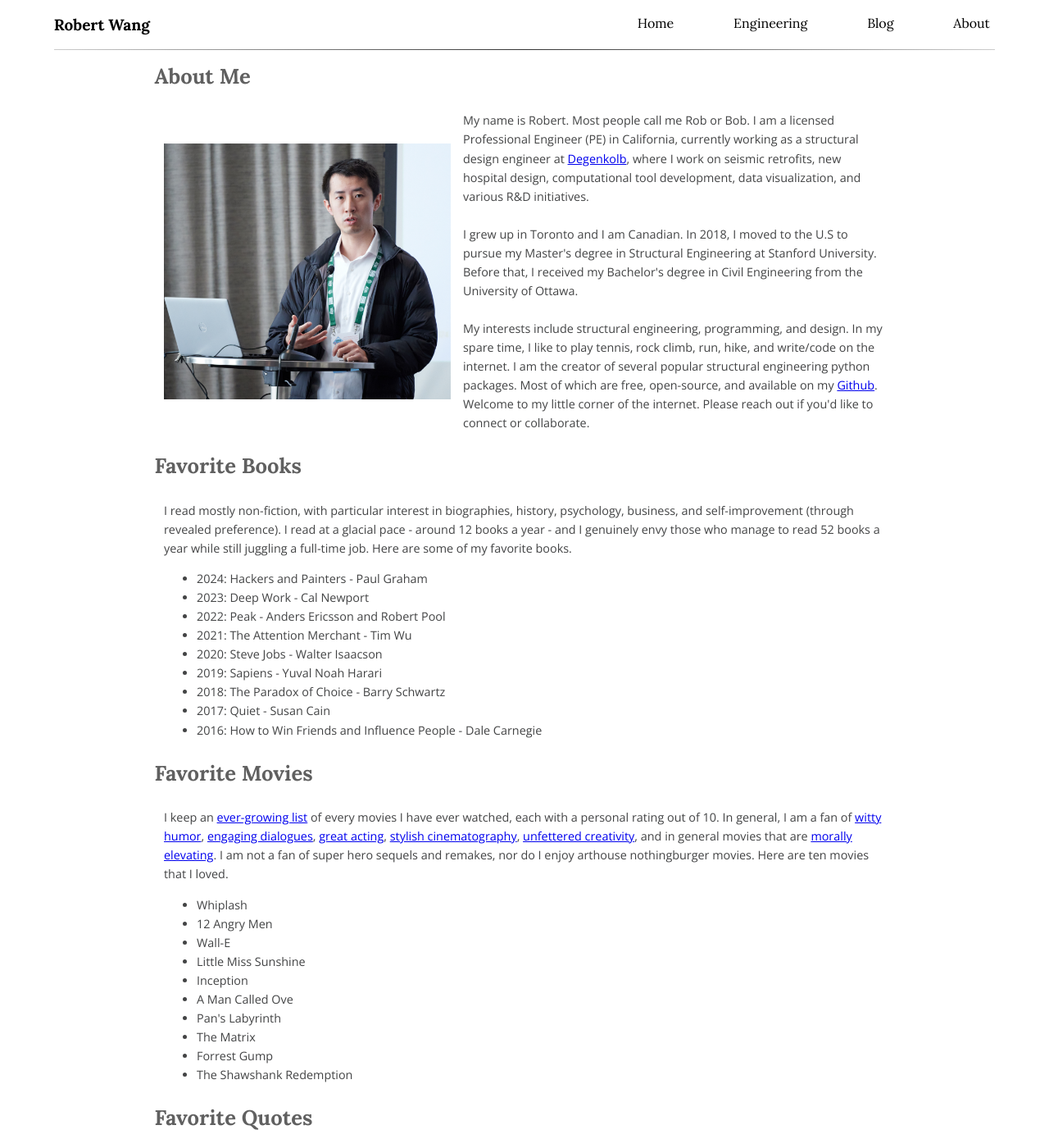
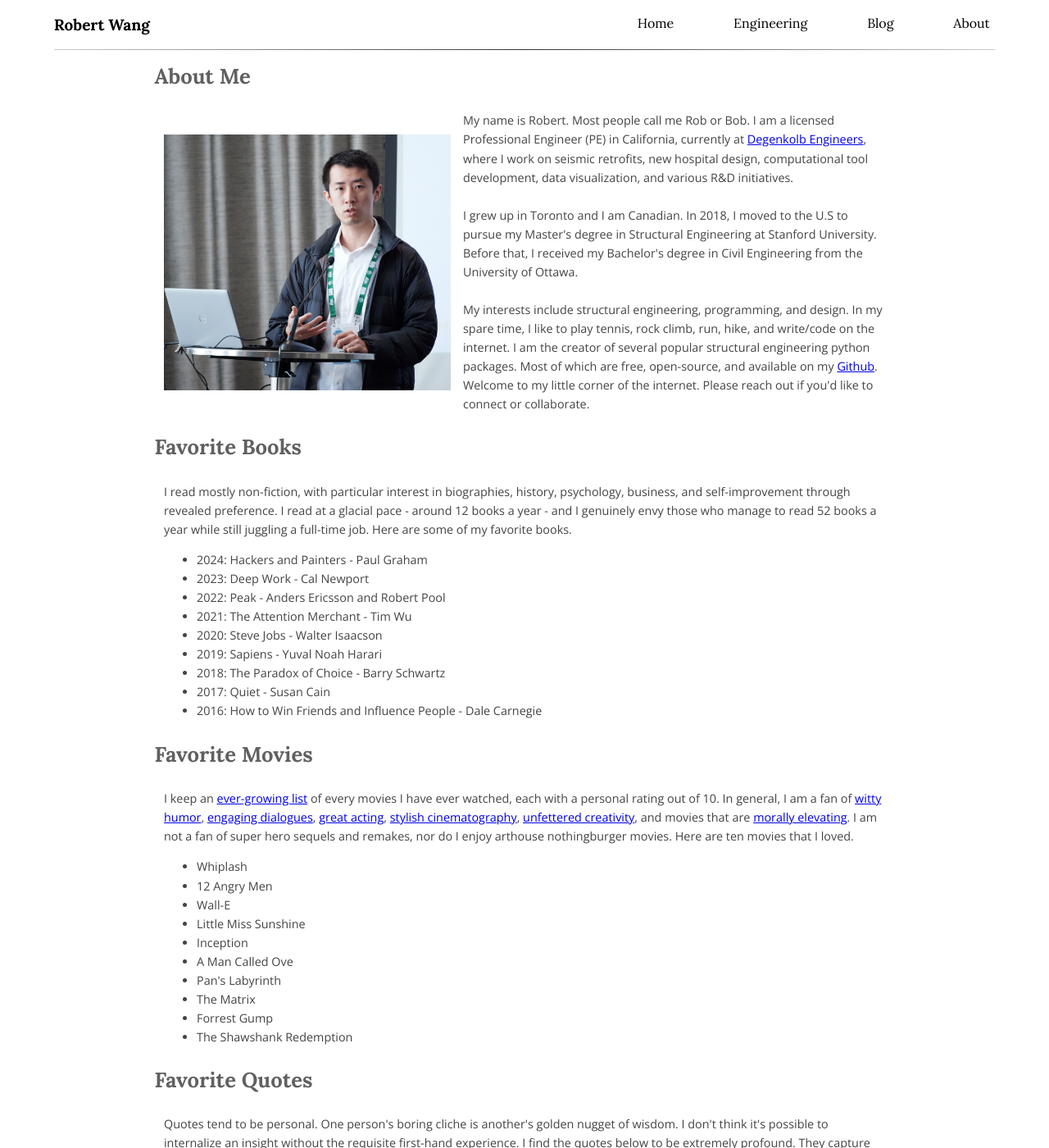
Before and after one commit to wcfrobert/wcfrobert.github.io, a Jekyll site: the page built from about.html, in a window 1280 px wide and 1400 px high. Shown: the whole window at 82% size. Built offline with Jekyll 4.4.1, drawn with Linux system fonts in a browser that asks for light colours; some of the changed text lies outside the part shown.

Commit message:
Update about.html

```diff
--- a/about.html
+++ b/about.html
@@ -9,8 +9,8 @@ layout: typical
       <img src="assets/img/profile-pic.png" style="min-width: 350px; object-fit: scale-down; flex: 30;">
 
       <div style="min-width: 350px; flex: 70;">
-        My name is Robert. Most people call me Rob or Bob. I am a licensed Professional Engineer (PE) in California, currently working as a structural design engineer at
-        <a href="https://degenkolb.com/">Degenkolb</a>, where I work on seismic retrofits, new hospital design, computational tool development, data visualization, and various R&D initiatives.
+        My name is Robert. Most people call me Rob or Bob. I am a licensed Professional Engineer (PE) in California, currently at
+        <a href="https://degenkolb.com/">Degenkolb Engineers</a>, where I work on seismic retrofits, new hospital design, computational tool development, data visualization, and various R&D initiatives.
         <br>
         <br>
         I grew up in Toronto and I am Canadian. In 2018, I moved to the U.S to pursue my Master's degree in Structural Engineering at Stanford University. Before that, I received my Bachelor's degree in
@@ -27,7 +27,7 @@ layout: typical
 
     <h1>Favorite Books</h1>
     <p>
-      I read mostly non-fiction, with particular interest in biographies, history, psychology, business, and self-improvement (through revealed preference). I read at a glacial pace - around 12 books a year - and I genuinely
+      I read mostly non-fiction, with particular interest in biographies, history, psychology, business, and self-improvement through revealed preference. I read at a glacial pace - around 12 books a year - and I genuinely
       envy those who manage to read 52 books a year while still juggling a full-time job. Here are some of my favorite books.
     </p>
     <ul>
@@ -46,12 +46,12 @@ layout: typical
     <p>
       I keep an <a href="https://airtable.com/appILhm21eilQTsim/shro1eVbByPMzyoNE/tbl4Z3AVR3jiWfZ8z?viewControls=on">ever-growing list</a> of every movies I have ever watched, each with a personal rating out of 10.
       In general, I am a fan of
-      <a href="https://www.rottentomatoes.com/m/annie_hall">witty humor</a>,
+      <a href="https://www.rottentomatoes.com/m/annie_hall"> witty humor</a>,
       <a href="https://www.rottentomatoes.com/m/moneyball"> engaging dialogues</a>,
       <a href="https://www.rottentomatoes.com/m/there_will_be_blood"> great acting</a>,
       <a href="https://www.rottentomatoes.com/m/john_wick_chapter_4"> stylish cinematography</a>,
       <a href="https://www.rottentomatoes.com/m/wall_e"> unfettered creativity</a>,
-      and in general movies that are <a href="https://www.rottentomatoes.com/m/dying_to_survive">morally elevating</a>.
+      and movies that are <a href="https://www.rottentomatoes.com/m/a_man_called_ove">morally elevating</a>.
       I am not a fan of super hero sequels and remakes, nor do I enjoy arthouse nothingburger movies. Here are ten movies that I loved.
     </p>
 
```
Also changed, not shown: other parts of about.html (+0 -2 lines).
